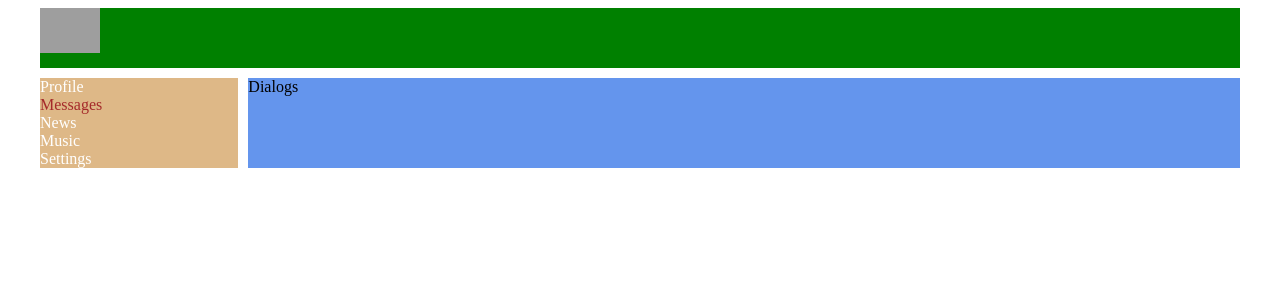
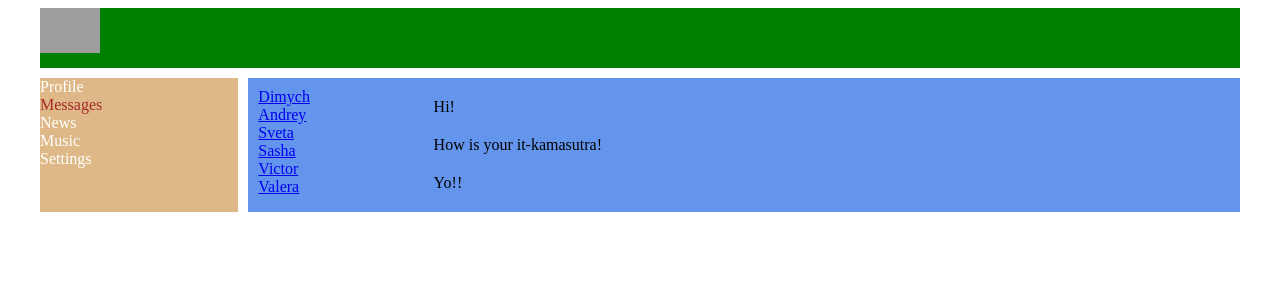
Before and after one commit to VladislavEkimov/my-app-react, a React (Create React App) app: page /dialogs in a window 1280 px wide. Shown: the top 300 px of the page. Built offline with nearby package versions, Linux system fonts and the light colour scheme; grey boxes are pictures that could not be loaded.

Commit message:
props для Диалогов

```diff
--- a/src/Components/Dialogs/Dialogs.jsx
+++ b/src/Components/Dialogs/Dialogs.jsx
@@ -1,9 +1,38 @@
 import classes from "./Dialogs.module.css";
+import {NavLink} from "react-router-dom";
+
+const DialogItem = (props) => {
+    let path = '/dialogs/' + props.id
+    return (
+        <div className={classes.dialogs}>
+            <NavLink to={path}>{ props.name }</NavLink>
+        </div>
+
+    )
+}
+
+const Message = (props) => {
+    return <div className={classes.messages}>{props.message}</div>
+}
 
 const Dialogs = (props) => {
     return (
-        <div>
-            Dialogs
+        <div className={classes.dialogs}>
+            <div className={classes.dialogsItems}>
+
+                <DialogItem name={'Dimych'} id={'1'}/>
+                <DialogItem name={'Andrey'} id={'2'}/>
+                <DialogItem name={'Sveta'} id={'3'}/>
+                <DialogItem name={'Sasha'} id={'4'}/>
+                <DialogItem name={'Victor'} id={'5'}/>
+                <DialogItem name={'Valera'} id={'6'}/>
+
+            </div>
+            <div className={classes.messages}>
+                <Message message={'Hi!'} />
+                <Message message={'How is your it-kamasutra!'} />
+                <Message message={'Yo!!'} />
+            </div>
         </div>
     )
 }
--- a/src/Components/Dialogs/Dialogs.module.css
+++ b/src/Components/Dialogs/Dialogs.module.css
@@ -0,0 +1,20 @@
+.dialogs {
+    display: grid;
+    grid-template-columns: 2fr 10fr;
+}
+
+.dialogsItems {
+    padding: 10px;
+}
+
+.dialogsItems .active {
+    color: brown;
+}
+
+.messages {
+    padding: 10px;
+}
+
+.messages .message {
+
+}
--- a/src/Components/Music/Music.jsx
+++ b/src/Components/Music/Music.jsx
@@ -3,7 +3,7 @@ import classes from "./Music.module.css";
 const Music = (props) => {
     return (
         <div>
-            Dialogs
+            Music
         </div>
     )
 }
--- a/src/Components/News/News.jsx
+++ b/src/Components/News/News.jsx
@@ -3,7 +3,7 @@ import classes from "./News.module.css";
 const News = (props) => {
     return (
         <div>
-            Dialogs
+            News
         </div>
     )
 }
--- a/src/Components/Profile/MyPosts/MyPosts.jsx
+++ b/src/Components/Profile/MyPosts/MyPosts.jsx
@@ -3,13 +3,17 @@ import Post from "./Post/Post";
 
 const MyPosts = () => {
     return (
-            <div>
-                My Posts
+            <div className={classes.postsBlock}>
+                <h3>My Posts</h3>
                 <div>
-                    <textarea></textarea>
-                    <button>Add post</button>
+                    <div>
+                        <textarea></textarea>
+                    </div>
+                    <div>
+                        <button>Add post</button>
+                    </div>
                 </div>
-                <div>
+                <div className={classes.posts}>
                    <Post message='Hi, how are you?'/>
                    <Post message="It's my first post"/>
                 </div>
--- a/src/Components/Profile/MyPosts/MyPosts.module.css
+++ b/src/Components/Profile/MyPosts/MyPosts.module.css
@@ -0,0 +1,7 @@
+.postsBlock {
+    padding: 10px;
+}
+
+.posts {
+    padding: 10px;
+}
--- a/src/Components/Profile/Profile.jsx
+++ b/src/Components/Profile/Profile.jsx
@@ -1,16 +1,12 @@
 import classes from './Profile.module.css';
 import MyPosts from "./MyPosts/MyPosts";
+import ProfileInfo from "./ProfileInfo/ProfileInfo";
 
 const Profile = () => {
     return (
         <div className={classes.content}>
-            <div>
-                <img src="https://media.licdn.cn/dms/image/C4D1BAQHt5jcoqtEWIg/company-background_10000/0/1617264177780?e=2159024400&v=beta&t=T2fcYwGlPmcbM1ihTzLW57yZneMMYe34tRAWjYnU3wY" alt=""/>
-            </div>
-            <div>
-                ava + description
-            </div>
-            <MyPosts />
+             <ProfileInfo />
+             <MyPosts />
         </div>
     )
 }
--- /dev/null
+++ b/src/Components/Profile/ProfileInfo/ProfileInfo.jsx
@@ -0,0 +1,17 @@
+import classes from "./ProfileInfo.module.css";
+
+const ProfileInfo = () => {
+    return (
+        <div>
+            <div>
+                <img src="https://media.licdn.cn/dms/image/C4D1BAQHt5jcoqtEWIg/company-background_10000/0/1617264177780?e=2159024400&v=beta&t=T2fcYwGlPmcbM1ihTzLW57yZneMMYe34tRAWjYnU3wY" alt=""/>
+            </div>
+            <div className={classes.discriptionDlock}>
+                ava + description
+            </div>
+
+        </div>
+    )
+}
+
+export default ProfileInfo;
--- /dev/null
+++ b/src/Components/Profile/ProfileInfo/ProfileInfo.module.css
@@ -0,0 +1,3 @@
+.discriptionDlock {
+    padding: 10px;
+}
--- a/src/Settings/Settings.jsx
+++ b/src/Settings/Settings.jsx
@@ -3,7 +3,7 @@ import classes from "./Settings.module.css";
 const Settings = (props) => {
     return (
         <div>
-            Dialogs
+            Settings
         </div>
     )
 }
```
